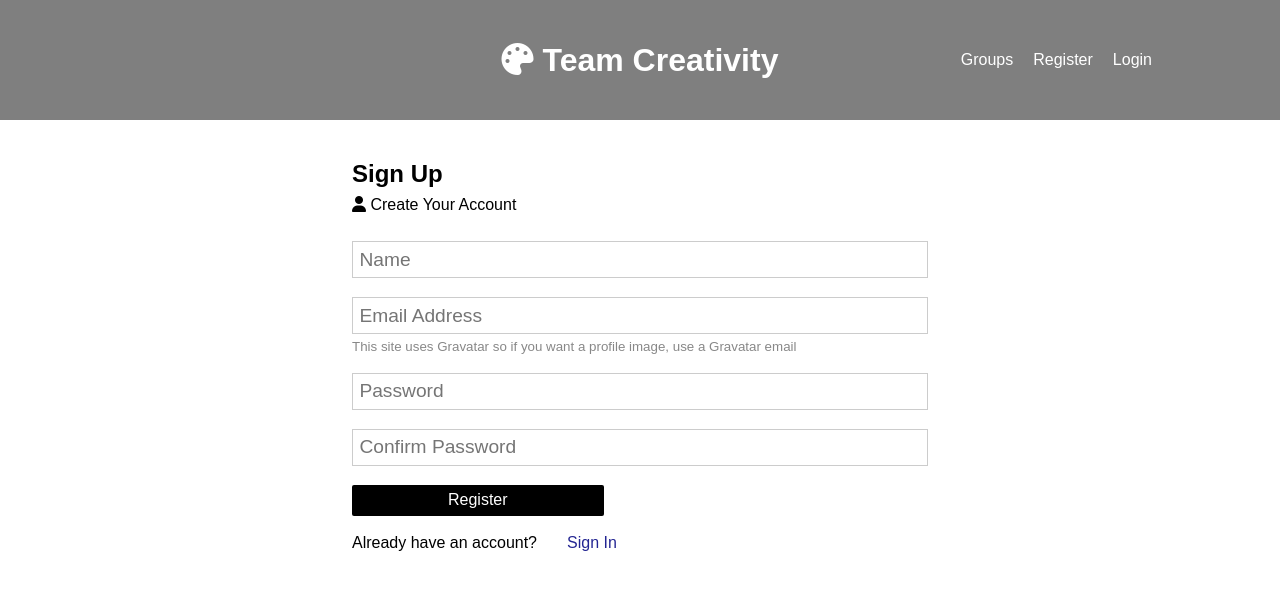
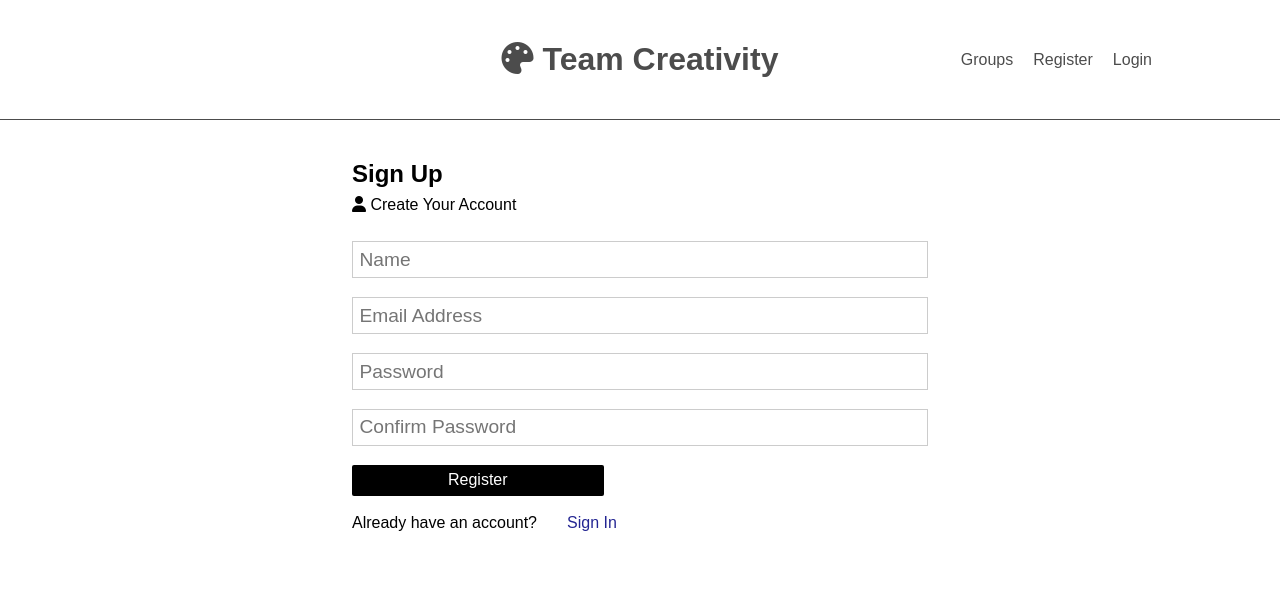
Before and after one commit to ryandeng32/Challengers, a React (Create React App) app in the folder client/: page /register in a window 1280 px wide. Shown: the top 590 px of the page. Built offline with nearby package versions, Linux system fonts and the light colour scheme; no server answers.

Commit message:
style navbar

```diff
--- a/client/src/App.css
+++ b/client/src/App.css
@@ -15,7 +15,6 @@
 body {
   font-family: Arial, Helvetica, sans-serif;
   -webkit-font-smoothing: antialiased;
-  color: white;
 }
 
 ul {
@@ -25,9 +24,10 @@ ul {
 li {
   margin-left: 20px;
 }
+
 a {
+  text-decoration: none;
   color: white;
-  text-decoration: none;
 }
 
 p {
@@ -39,6 +39,7 @@ img {
 }
 /* Navbar */
 .navbar {
+  opacity: 0.7;
   left: 0;
   top: 0;
   z-index: 2;
@@ -47,7 +48,6 @@ img {
   position: fixed;
   display: flex;
   align-items: center;
-  opacity: 0.5;
 }
 
 .navbar h1 {
@@ -64,8 +64,11 @@ img {
   right: 10%;
 }
 
-.bg-black {
-  background: black;
+.nav-dark {
+  border-bottom: 1px solid black;
+}
+.nav-dark a {
+  color: black;
 }
 
 @media screen and (max-width: 900px) {
--- a/client/src/App.js
+++ b/client/src/App.js
@@ -27,7 +27,15 @@ const App = () => {
     <Provider store={store}>
       <Router>
         <Fragment>
-          <Navbar bg="bg-black" />
+          <Switch>
+            <Route exact path="/" component={() => <Navbar />} />
+            <Route
+              exact
+              path="*"
+              component={() => <Navbar navColor="nav-dark" />}
+            />
+          </Switch>
+
           <Route exact path="/" component={Landing} />
           <section className="container">
             <Alert />
--- a/client/src/components/auth/Register.js
+++ b/client/src/components/auth/Register.js
@@ -60,10 +60,6 @@ const Register = () => {
             onChange={onChange}
             required
           />
-          <small className="form-text">
-            This site uses Gravatar so if you want a profile image, use a
-            Gravatar email
-          </small>
         </div>
         <div className="form-group">
           <input
--- a/client/src/components/layout/Landing.js
+++ b/client/src/components/layout/Landing.js
@@ -1,4 +1,4 @@
-import React from "react";
+import React, { Fragment } from "react";
 import { Link, Redirect } from "react-router-dom";
 import { useSelector } from "react-redux";
 import Spinner from "../layout/Spinner";
--- a/client/src/components/layout/Navbar.js
+++ b/client/src/components/layout/Navbar.js
@@ -3,7 +3,7 @@ import { Link } from "react-router-dom";
 import { logout } from "../../actions/auth";
 import { useSelector, useDispatch } from "react-redux";
 
-export const Navbar = ({ bg }) => {
+export const Navbar = ({ navColor }) => {
   const dispatch = useDispatch();
   const auth = useSelector((state) => state.auth);
   const authLinks = (
@@ -45,7 +45,7 @@ export const Navbar = ({ bg }) => {
     return null;
   }
   return (
-    <nav className={`navbar ${bg}`}>
+    <nav className={`navbar ${navColor}`}>
       <h1>
         <Link to="/">
           <i className="fas fa-palette"></i> Team Creativity
```
